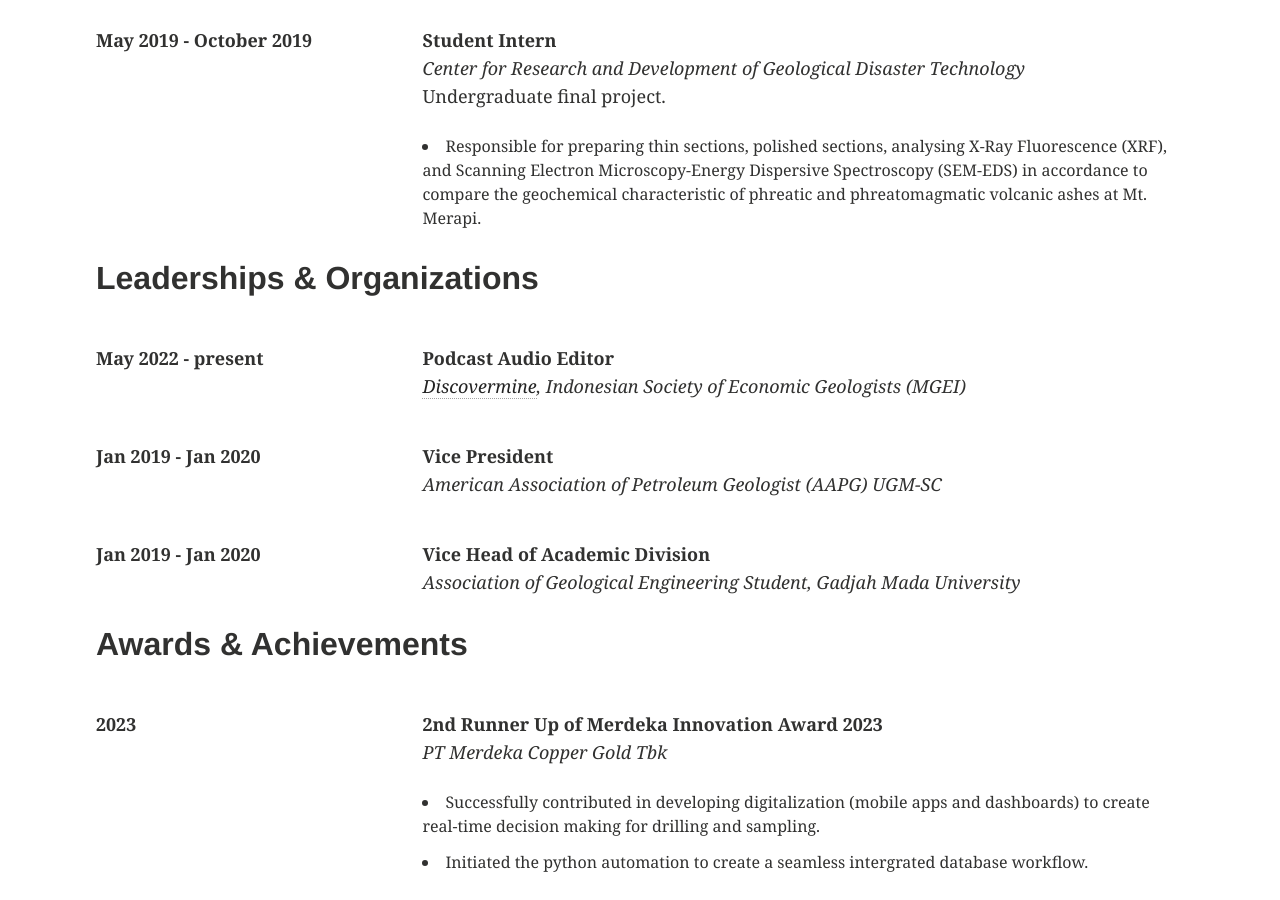
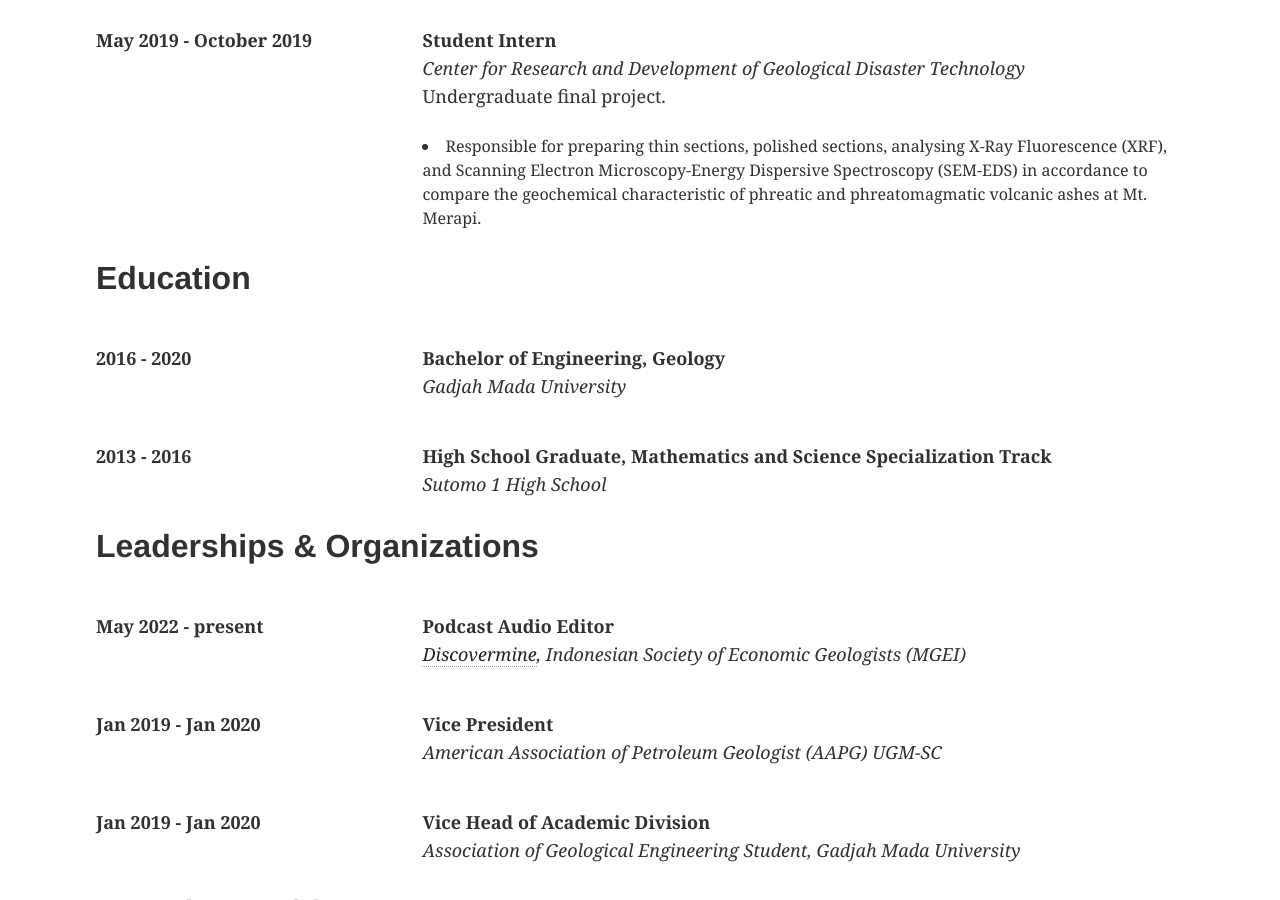
Before and after one commit to jesslynnjane/jesslynnjane.github.io, a Jekyll site: the page built from about.md, in a window 1280 px wide and 900 px high, scrolled down 1080 px. Built offline with Jekyll 4.4.1, drawn with Linux system fonts in a browser that asks for light colours; nearby versions of some CDN libraries.

Commit message:
update education and index page

```diff
--- a/about.md
+++ b/about.md
@@ -44,6 +44,22 @@
       <li>Responsible for preparing thin sections, polished sections, analysing X-Ray Fluorescence (XRF), and Scanning Electron Microscopy-Energy Dispersive Spectroscopy (SEM-EDS) in accordance to compare the geochemical characteristic of phreatic and phreatomagmatic volcanic ashes at Mt. Merapi.</li></p></div>
 </div>
 
+## Education
+<div style="display:block; width:100%">
+  <div style="width:30%; float: left; display: inline-block;">
+      <p><strong>2016 - 2020</strong></p></div>
+  <div style="width:70%; float: left; display: inline-block;">
+      <p><strong>Bachelor of Engineering, Geology</strong>
+      <br><i>Gadjah Mada University</i> </p></div>
+</div>
+
+<div style="display:block; width:100%">
+  <div style="width:30%; float: left; display: inline-block;">
+      <p><strong>2013 - 2016</strong></p></div>
+  <div style="width:70%; float: left; display: inline-block;">
+      <p><strong>High School Graduate, Mathematics and Science Specialization Track</strong>
+      <br><i>Sutomo 1 High School</i> </p></div>
+</div>
 
 ## Leaderships & Organizations
 <div style="display:block; width:100%">
```
Also changed, not shown: artwork.md (added, +11 -0 lines), index.md (+1 -1 lines).
